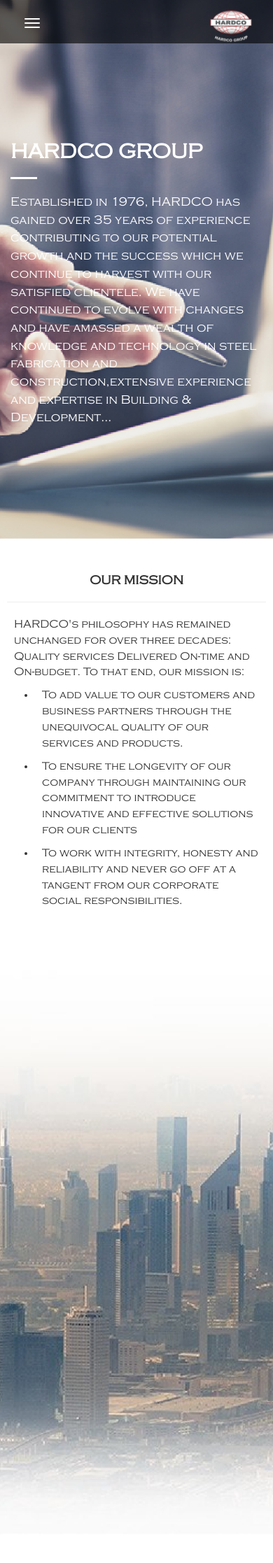
After one commit to rilindpozhegu/hard-co, a PHP site: page /mission.php in a window 390 px wide. The commit adds this page. Shown: the top 2234 px of the page at 70% size. Run offline with PHP 8.4, Linux system fonts and the light colour scheme; some libraries are stand-ins or nearby versions.

Commit message:
Mission page finished +  responsive

```diff
--- a/css/last_section_footer.css
+++ b/css/last_section_footer.css
@@ -65,3 +65,41 @@
 	font-family: 'CenturyGothic';
 	font-weight: bolder;
 }
+
+
+
+
+
+/*---------------------------------------------*/
+
+/*                  Responsive                 */
+
+/*---------------------------------------------*/
+
+
+
+/*Only in desktop*/
+@media only screen and (min-width: 844px) {
+    .desktop-d-n {
+      display: none;
+    }
+}
+
+/*Only on Mobile*/
+	@media only screen and (max-width: 844px) {
+	.mobile-d-n {
+	    display: none;
+	  }
+	.last_section_footer {
+		padding: 40px 10px;
+	}
+	.text-section {
+		padding: 10px;
+	}
+	.text-section p {
+		font-size: 20px;
+	}
+	.buttons {
+		padding: 10px 10px;
+	}
+}
--- /dev/null
+++ b/css/mission.css
@@ -0,0 +1,135 @@
+/*====================================*/
+
+/*        -EMIRATES GRAPHIC-          */
+
+/*        emiratesgraphic.com         */
+
+/*====================================*/
+
+
+
+
+/*===========
+  Fonts
+============*/
+
+@font-face {
+  font-family: 'Copperplate Gothic';
+  src: url('../fonts/Copperplate Gothic Light Regular.ttf');
+ }
+
+@font-face {
+  font-family: 'ufonts.com_gillsans';
+  src: url('../fonts/ufonts.com_gillsans.ttf');
+ }
+
+@font-face {
+  font-family: 'Montserrat-Regular';
+  src: url('../fonts/Montserrat-Regular.otf');
+ }
+
+
+
+ body {
+  font-family: 'Copperplate Gothic';
+ }
+
+.no_padding {
+	padding: 0px;
+}
+
+/*---------------------------------------------*/
+
+/*                  Main Page                  */
+
+/*---------------------------------------------*/
+
+.navbar-fixed-top {
+    background-color: rgba(0, 0, 0, 0.61);
+    border: transparent;
+}
+.navbar-fixed-top a {
+	color: white !important;
+}
+
+
+/*	Cover On Mission Page  */
+
+.first_section_mission {
+	width: 100%;
+    background: url(../img/cover_2-01.png);
+    background-attachment: fixed;
+    overflow: hidden;
+    background-position: 50% 20%;
+    padding: 180px 0px 150px;
+    background-size: cover;
+    height: auto;
+    color: white;
+}
+
+.first_section_mission h3 {
+	font-size: 30px;
+	font-weight: bold;
+}
+
+.first_section_mission p {
+	font-size: 18px;
+}
+
+.line_mission {
+   border-width: 3px 1px 0;
+   border-style: solid;
+   border-color: white;
+   width: 10%;
+}
+
+/* 	Our Mission Section */
+.our_mission_text {
+	padding: 40px 10px;
+}
+
+.our_mission_text h4 {
+	text-align: center;
+	font-weight: bolder;
+}
+
+.our_mission_text p {
+	padding: 0px 10px;
+	font-size: 16px;
+}
+
+/* 	Big Cover photo on Misison page*/
+
+.big_cover_mission2 {
+	width: 100%;
+    height: 100%;
+    background: url(../img/mission_cover2-01.png);
+    overflow: hidden;
+    background-position: 50% 20%;
+    padding: 155px 0px;
+    background-size: cover;
+}
+
+/* 	Our Mission  Testimonial */
+
+.testimonial_seciton_mission {
+	padding: 40px 0px;
+}
+
+.testimonial_seciton_mission img {
+	width: 100%;
+	padding-top: 40px;
+}
+
+.testimonial_seciton_mission h3 {
+	font-weight: bolder;
+	margin-bottom: 5px;
+}
+
+.testimonial_seciton_mission span {
+	color: #cfd1d2;
+	font-size: 17px;
+}
+.testimonial_seciton_mission p {
+	padding-top: 10px;
+}
--- a/css/scrolling-nav.css
+++ b/css/scrolling-nav.css
@@ -124,6 +124,17 @@ html {
     .navbar-default .navbar-collapse, .navbar-default .navbar-form {
     background-color: rgba(0, 0, 0, 0.76);
     border: none;
+    text-align: center;
+    color: white !important;
 }
+    .navbar-default .navbar-nav>li>a {
+        color: white;
+    }
+    .navbar-default .navbar-nav>li>a:hover {
+        color: white;
+    }
+    .navbar-fixed-top {
+    background-color: rgba(0, 0, 0, 0.76);
 
+    }
 }
--- /dev/null
+++ b/footer.php
@@ -0,0 +1,13 @@
+<!-- footer Section -->
+<footer class="footer_all_pages">
+    <div class="container">
+        <div class="col-md-6 copy_section">
+            <p>Copyright By Emirates Graphic 2016</p>
+        </div>
+        <div class="col-md-6 social_section">
+            <i class="fa fa-facebook" aria-hidden="true"></i>
+            <i class="fa fa-twitter" aria-hidden="true"></i>
+            <i class="fa fa-instagram" aria-hidden="true"></i>
+        </div>
+    </div>
+</footer>
--- /dev/null
+++ b/last_section_contact.php
@@ -0,0 +1,20 @@
+
+<section class="last_section_footer">
+    <div class="container">
+        <div class="row">
+            <div class="col-md-6 text-section">
+                <h1>Contact</h1>
+                <p>Please feel free to contact us for any <br>
+                   information/enquiry or if you have any <br>
+                   questions, comments or suggestions.</p>
+            </div>
+            <div class="col-md-6 buttons">
+                <button>Hardco Engineering</button>
+                <button>Hardco Building Contracting L.L.C.</button>
+                <button>Emirates ICA Building Materials</button>
+                <button>Hardco Tents & Sheds Ind. L.L.C /  <br>
+                Hartex Structures W.L.L (Qatar)</button>
+            </div>
+        </div>
+    </div>
+</section>
--- /dev/null
+++ b/mission.php
@@ -0,0 +1,132 @@
+<!DOCTYPE html>
+<html lang="en">
+
+<head>
+
+    <meta charset="utf-8">
+    <meta http-equiv="X-UA-Compatible" content="IE=edge">
+    <meta name="viewport" content="width=device-width, initial-scale=1">
+    <meta name="description" content="">
+    <meta name="author" content="">
+
+    <title>Hard Co</title>
+
+    <!-- Bootstrap Core CSS -->
+    <link href="css/bootstrap.min.css" rel="stylesheet">
+
+    <link rel="stylesheet" type="text/css" href="https://maxcdn.bootstrapcdn.com/font-awesome/4.6.3/css/font-awesome.min.css">
+
+
+    <!-- Custom CSS -->
+    <link href="css/scrolling-nav.css" rel="stylesheet">
+    <link rel="stylesheet" type="text/css" href="css/hover_effects.css">
+    <link rel="stylesheet" type="text/css" href="css/last_section_footer.css">
+    <link rel="stylesheet" type="text/css" href="css/footer_all.css">
+    <link rel="stylesheet" type="text/css" href="css/mission.css">
+</head>
+
+<body id="page-top" data-spy="scroll" data-target=".navbar-fixed-top">
+
+    <!-- Navigation -->
+<?php
+    include('navigation_bar.php');
+?>
+
+
+<!-- Mission Page First Section -->
+<section class="first_section_mission">
+    <div class="container">
+        <div class="row">
+            <div class="col-md-7 col-xs-12">
+                <h3>HARDCO GROUP</h3>
+                <hr class="line_mission" align="left">
+                <p>Established in 1976, HARDCO has gained over 35 years of experience contributing to our potential growth
+                and the success which we continue to harvest with our satisfied clientele. We have continued to evolve with
+                changes and have amassed a wealth of knowledge and technology in steel fabrication and construction,extensive
+                experience and expertise in Building & Development...</p>
+            </div>
+        </div>
+    </div>
+</section>
+
+
+
+<!-- Our Mission Second Section on Page -->
+<section class="our_mission_text">
+    <div class="container">
+        <div class="row">
+            <h4>OUR MISSION</h4>
+            <hr>
+            <p>HARDCO's philosophy has remained unchanged for over three decades: Quality services Delivered On-time and On-budget. To that end, our mission is:</p>
+            <ul>
+                <li><p>To add value to our customers and business partners through the unequivocal quality of our services and products.</p></li>
+                <li><p>To ensure the longevity of our company through maintaining our commitment to introduce innovative and effective solutions for our clients</p></li>
+                <li><p>To work with integrity, honesty and reliability and never go off at a tangent from our corporate social responsibilities.</p></li>
+            </ul>
+        </div>
+    </div>
+</section>
+
+
+<!-- Beutiful Cover On Mission Page -->
+<section class="big_cover_mission2 container-fluid no_padding">
+
+</section>
+
+
+
+
+<!-- Mission Testimonial Section -->
+<section class="testimonial_seciton_mission">
+    <div class="container">
+        <div class="row">
+            <div class="col-md-5">
+                <img src="img/mission_testimonial-01.png">
+            </div>
+            <div class="col-md-7">
+                <h3>Aref Derbas</h3>
+                <span>CEO,HARDCO</span>
+                <p>The HARDCO group has been built by a combination of effective conversion of opportunities, organic growth of our diverse businesses and by successfully providing quality services on turnkey projects. <br>
+                name has been synonymous with quality, ever since we started operations in 1976, Thanks to our judicious investment in the latest engineering and technological tools we have always been prepared to meet the dynamic requirements of our valued customers.</p>
+                <p>We are proud of our workforce which has continued to offer their uncompromising services and informed expertise in structural and specialized steel works, on-shore and offshore building, finishing works, tensile architectural solutions and a gamut of industrial constructions and operations. <br>
+                Every phase of our process undergoes intense scrutiny and testing to ensure lasting structures that adhere to the highest international safety and quality standards.</p>
+                <p>At HARDCO, quality is always a prerequisite and client satisfaction is expected.
+                We continue to evolve as a company and a close relationship with our business partners and customers gives us the opportunity to seek innovative ways to improve our operations, our services and our products whilst continuing with the guiding principles upon which this company was founded. Honesty, reliability and quality are the key features at the core of HARDCO's success and reputation. <br>
+                With HARDCO, the trust you place in us will only translate into benefits for you and your organization.</p>
+                <p>Sincerely, <br>
+                Aref Derbas<br>
+                CEO,HARDCO</p>
+            </div>
+        </div>
+    </div>
+</section>
+
+
+<!-- Last Section On Homepage Same with Other Pages -->
+
+<?php
+    include('last_section_contact.php');
+?>
+
+
+
+<!-- Footer  -->
+
+<?php
+    include('footer.php');
+?>
+
+<!-- End Of footer  -->
+
+
+    <!-- jQuery -->
+    <script src="js/jquery.js"></script>
+
+    <!-- Bootstrap Core JavaScript -->
+    <script src="js/bootstrap.min.js"></script>
+
+    <!-- Scrolling Nav JavaScript -->
+    <script src="js/jquery.easing.min.js"></script>
+    <script src="js/scrolling-nav.js"></script>
+</body>
+</html>
--- /dev/null
+++ b/navigation_bar.php
@@ -0,0 +1,40 @@
+<nav class="navbar navbar-default navbar-fixed-top" role="navigation">
+        <div class="container">
+            <div class="navbar-header page-scroll navbar-left">
+                <button type="button" class="navbar-toggle" data-toggle="collapse" data-target=".navbar-ex1-collapse">
+                    <span class="sr-only">Toggle navigation</span>
+                    <span class="icon-bar"></span>
+                    <span class="icon-bar"></span>
+                    <span class="icon-bar"></span>
+                </button>
+                <img src="img/Hardco_PNG.png">
+            </div>
+
+            <!-- Collect the nav links, forms, and other content for toggling -->
+            <div class="collapse navbar-collapse navbar-ex1-collapse navbar-right">
+                <p class="moto_section mobile-d-n">
+                    Building legacies since 1976
+                </p>
+                <ul class="nav navbar-nav">
+                    <!-- Hidden li included to remove active class from about link when scrolled up past about section -->
+                    <li class="hidden">
+                        <a class="page-scroll" href="#page-top"></a>
+                    </li>
+                    <li>
+                        <a class="page-scroll" href="portfolio.html">PORTFOLIO</a>
+                    </li>
+                    <li>
+                        <a class="page-scroll" href="services.html">SERVICES</a>
+                    </li>
+                    <li>
+                        <a class="page-scroll" href="contacts.html">CONTACT</a>
+                    </li>
+                    <li>
+                        <a class="page-scroll" href="contacts.html">CONTACT</a>
+                    </li>
+                </ul>
+            </div>
+            <!-- /.navbar-collapse -->
+        </div>
+        <!-- /.container -->
+    </nav>
```
Also changed, not shown: css/clientele.css (added, +84 -0 lines), css/home.css (+7 -0 lines), css/hover_effects.css (+12 -12 lines), index.php (renamed from index.html, +16 -75 lines), .htaccess (added), img/clientele_cover-01.png (added), img/cover_2-01.png (added), img/mission_cover2-01.png (added), img/mission_testimonial-01.png (added).
